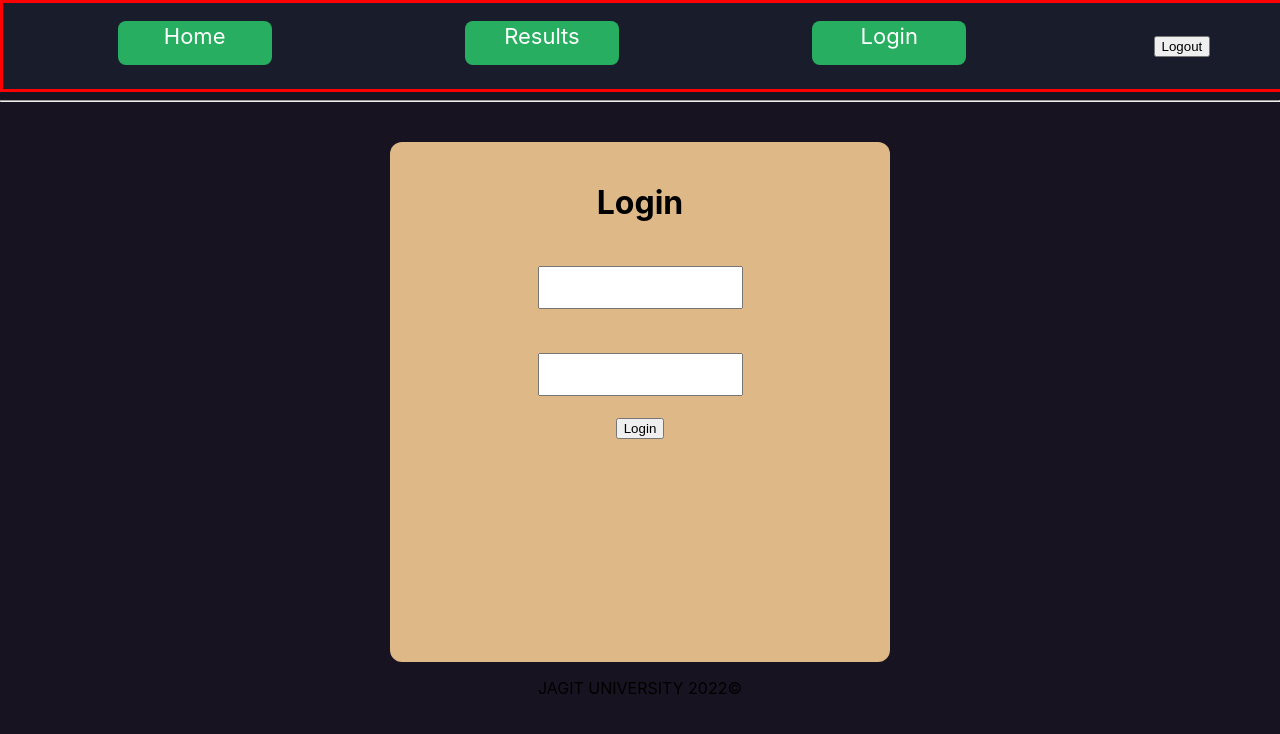
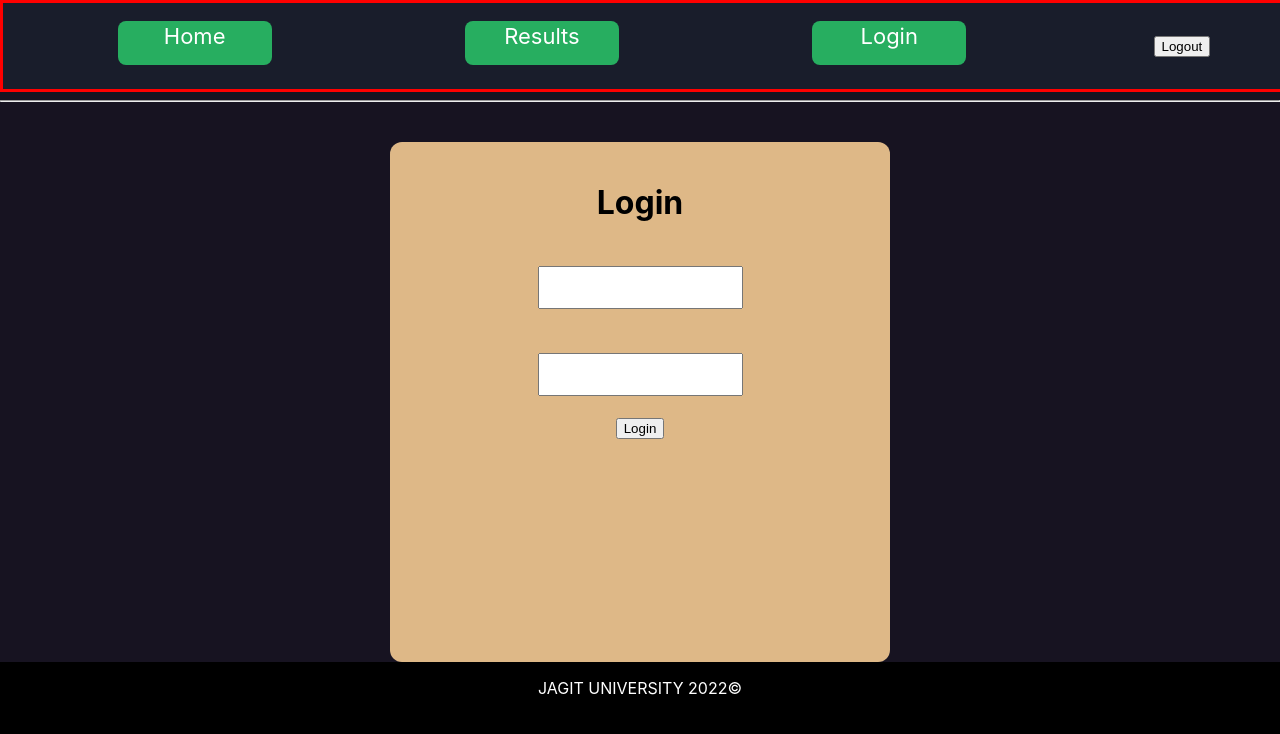
Before and after one commit to Bit-Bytes-Bits/results-portal, a React (Create React App) app: page /login in a window 1280 px wide. Shown: the top 734 px of the page. Built offline with nearby package versions, Linux system fonts and the light colour scheme; data requests are answered from the project's data file.

Commit message:
added styling

```diff
--- a/src/components/App.css
+++ b/src/components/App.css
@@ -2,6 +2,17 @@
   text-align: center;
 
 }
+
+body {
+  background-color: #171321;
+  margin: 0;
+  font-family: -apple-system, BlinkMacSystemFont, 'Segoe UI', 'Roboto', 'Oxygen',
+    'Ubuntu', 'Cantarell', 'Fira Sans', 'Droid Sans', 'Helvetica Neue',
+    sans-serif;
+  -webkit-font-smoothing: antialiased;
+  -moz-osx-font-smoothing: grayscale;
+}
+
 .navbar {
   padding-top: 12px;
   align-content: center;
@@ -30,8 +41,20 @@
 }
 .imageCard input[type=image]{
   vertical-align: middle;
+}
+
+.footer{
+  width: 100%;
+  height: 50vh;
+  background-color: black;
+  color: white;
+  display: flex;
+  /* align-items: center; */
+  justify-content: center;
 
 }
+
+
 .imageCard img {
   height: 300px;
   width: 300px;
--- a/src/components/index.css
+++ b/src/components/index.css
@@ -1,12 +1,4 @@
-body {
-  background-color: #171321;
-  margin: 0;
-  font-family: -apple-system, BlinkMacSystemFont, 'Segoe UI', 'Roboto', 'Oxygen',
-    'Ubuntu', 'Cantarell', 'Fira Sans', 'Droid Sans', 'Helvetica Neue',
-    sans-serif;
-  -webkit-font-smoothing: antialiased;
-  -moz-osx-font-smoothing: grayscale;
-}
+
 
 code {
   font-family: source-code-pro, Menlo, Monaco, Consolas, 'Courier New',
```
